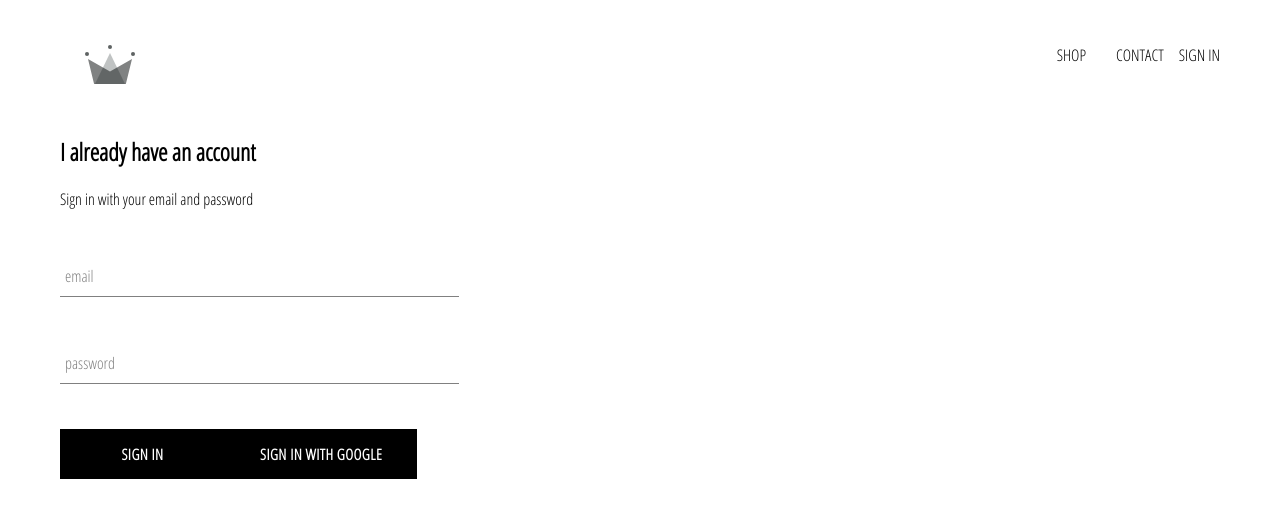
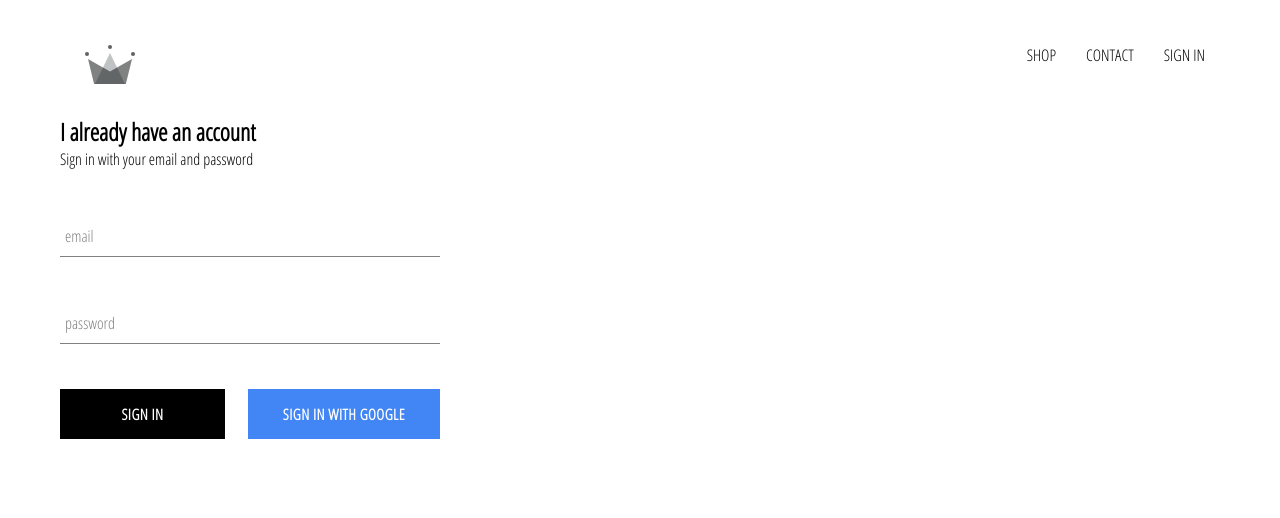
Before and after one commit to kenchose/clothing-eCommerce, a React (Create React App) app: page /signin in a window 1280 px wide. Shown: the top 518 px of the page. Built offline with nearby package versions, Linux system fonts and the light colour scheme; no server answers.

Commit message:
custom button displays sign in or sign out depending if user is active

```diff
--- a/src/App.css
+++ b/src/App.css
@@ -1,3 +1,9 @@
+* {
+  box-sizing: border-box;
+  padding:0;
+  margin:0;
+}
+
 body {
   font-family:'Open Sans Condensed';
   padding: 20px 60px;
--- a/src/App.js
+++ b/src/App.js
@@ -18,10 +18,7 @@
 
 	componentDidMount() {
 		this.unsubscribeFromAuth = auth.onAuthStateChanged((user) => {
-			this.setState(
-				{ currentUser: user },
-				console.log(this.unsubscribeFromAuth)
-			);
+			this.setState({ currentUser: user });
 		});
 	}
 
@@ -32,7 +29,7 @@
 	render() {
 		return (
 			<div>
-				<Header />
+				<Header currentUser={this.state.currentUser} />
 				<Switch>
 					<Route exact path="/" component={HomePage} />
 					<Route exact path="/shop" component={ShopPage} />
--- a/src/components/CustomButton/CustomButton.component.jsx
+++ b/src/components/CustomButton/CustomButton.component.jsx
@@ -2,9 +2,11 @@
 
 import "./CustomButton.styles.scss";
 
-const CustomButton = ({ children, ...otherProps }) => {
+const CustomButton = ({ children, isGoogleSignIn, ...otherProps }) => {
 	return (
-		<button className="custom-button" {...otherProps}>
+		<button
+			className={`${isGoogleSignIn ? "google-sign-in" : ""} custom-button`}
+			{...otherProps}>
 			{children}
 		</button>
 	);
--- a/src/components/CustomButton/CustomButton.styles.scss
+++ b/src/components/CustomButton/CustomButton.styles.scss
@@ -19,4 +19,14 @@
     color: black;
     border: 1px solid black;
   }
+
+  &.google-sign-in{
+    background-color: #4285f4;
+    color: white;
+
+    &:hover {
+      background-color: #357ae8;
+      border: none;
+    }
+  }
 }
--- a/src/components/Header/Header.component.jsx
+++ b/src/components/Header/Header.component.jsx
@@ -2,8 +2,9 @@
 import { Link } from "react-router-dom";
 import "./Header.styles.scss";
 import { ReactComponent as Logo } from "../../assets/crown.svg";
+import { auth } from "../../firebase/firebase.utils";
 
-const Header = () => {
+const Header = ({ currentUser }) => {
 	return (
 		<div className="header">
 			<Link to="/" className="logo-container">
@@ -16,9 +17,15 @@
 				<Link to="/contact" className="option">
 					CONTACT
 				</Link>
-				<Link to="/signin" className="signin">
-					SIGN IN
-				</Link>
+				{currentUser ? (
+					<div className="option" onClick={() => auth.signOut()}>
+						SIGN OUT
+					</div>
+				) : (
+					<Link to="/signin" className="option">
+						SIGN IN
+					</Link>
+				)}
 			</div>
 		</div>
 	);
--- a/src/components/Header/Header.styles.scss
+++ b/src/components/Header/Header.styles.scss
@@ -20,6 +20,7 @@
 
     .option {
       padding: 10px 15px;
+      cursor: pointer;
     }
   }
 }
--- a/src/components/SignIn/SignIn.component.jsx
+++ b/src/components/SignIn/SignIn.component.jsx
@@ -47,10 +47,12 @@
 						handleChange={this.handleChange}
 						required
 					/>
-					<CustomButton type="submit">Sign in</CustomButton>
-					<CustomButton onClick={signInWithGoogle}>
-						Sign in with Google
-					</CustomButton>
+					<div className="button">
+						<CustomButton type="submit">Sign in</CustomButton>
+						<CustomButton onClick={signInWithGoogle} isGoogleSignIn>
+							Sign in with Google
+						</CustomButton>
+					</div>
 				</form>
 			</div>
 		);
--- a/src/components/SignIn/SignIn.styles.scss
+++ b/src/components/SignIn/SignIn.styles.scss
@@ -1,5 +1,5 @@
 .sign-in{
-  width:30vw;
+  width:380px;
   display:flex;
   flex-direction: column;
 }
@@ -7,3 +7,8 @@
 .tile{
   margin:10px 0;
 }
+
+.button{
+  display: flex;
+  justify-content: space-between;
+}
```
